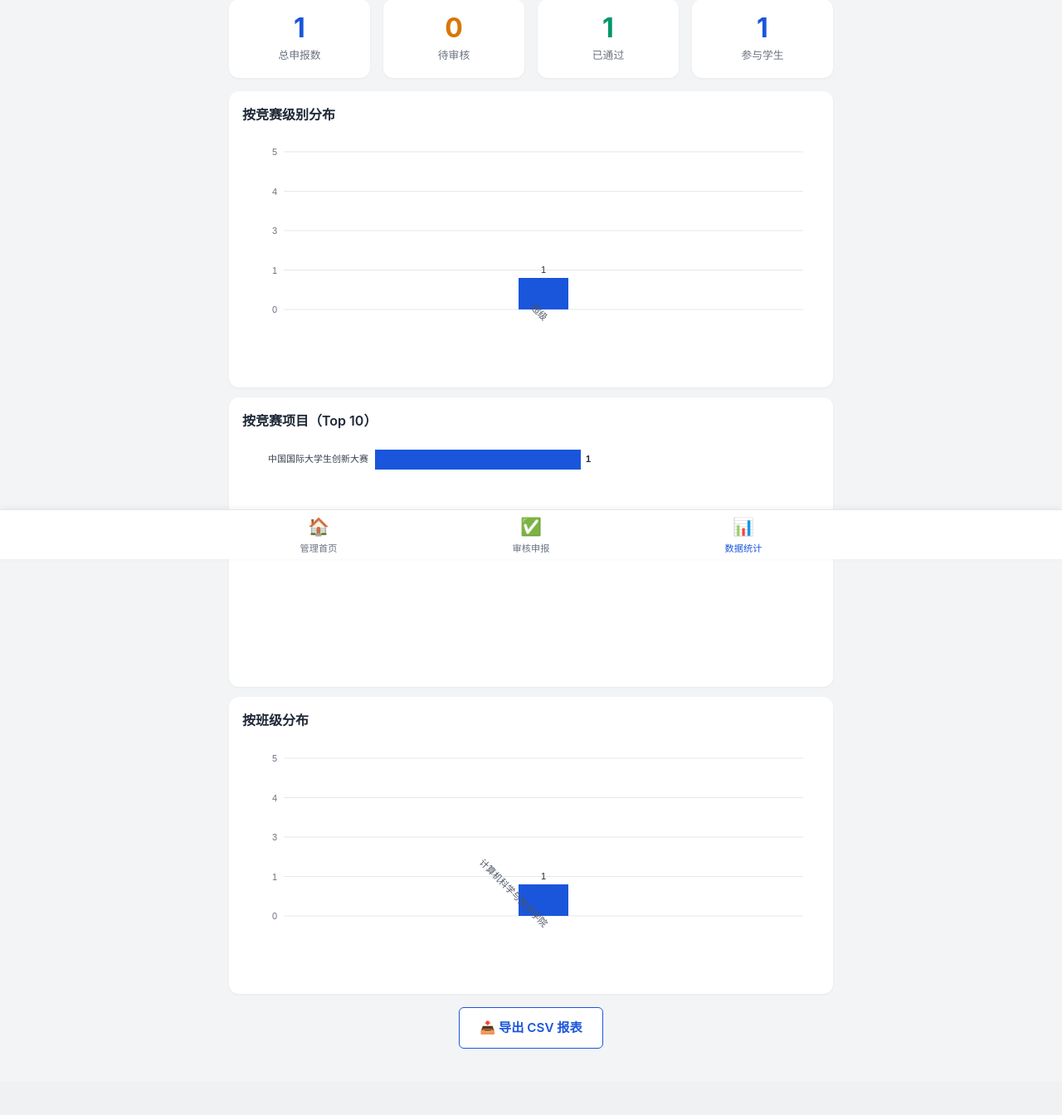
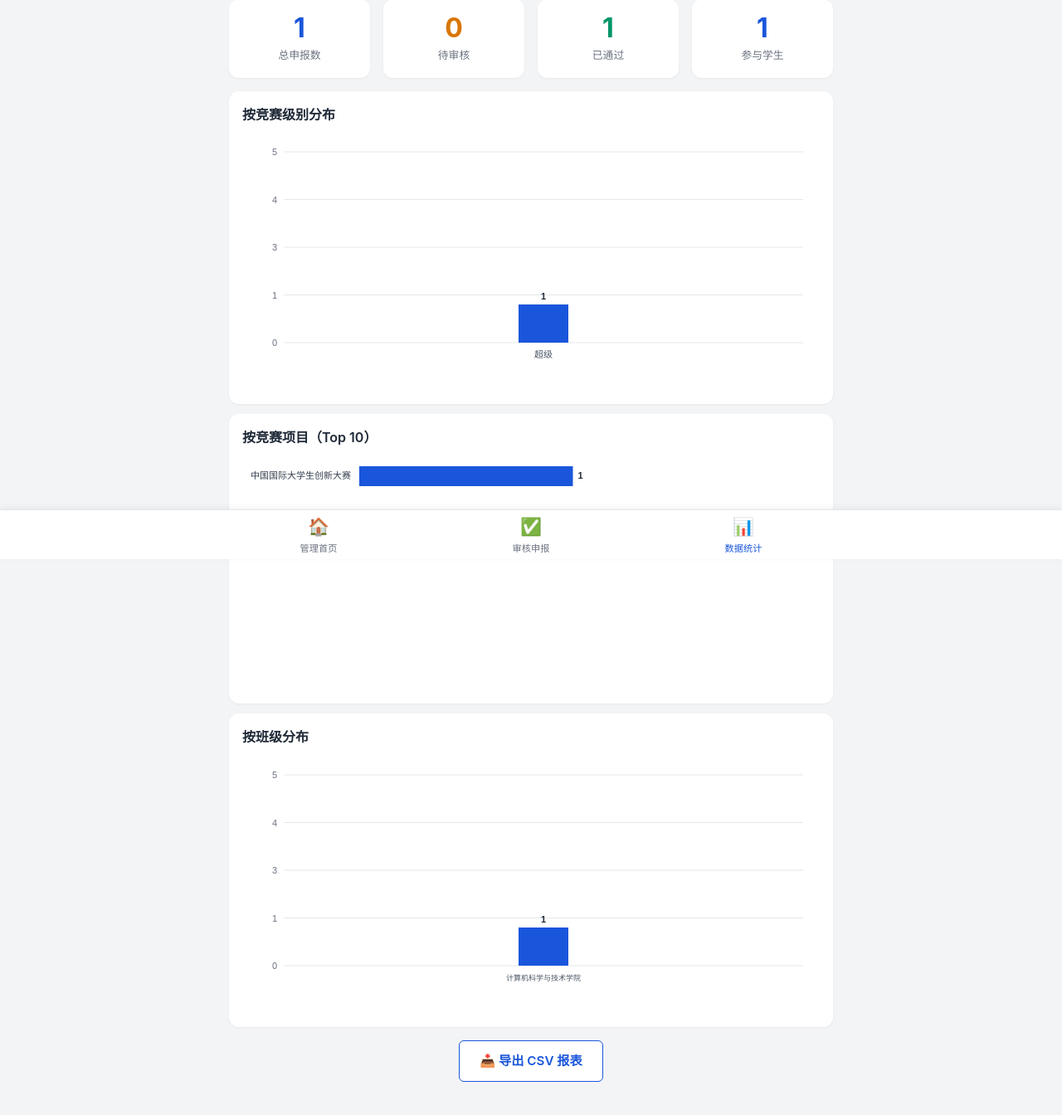
Before and after one commit to Zzzzr0950/competition-platform, a Flask app: page /admin/statistics in a window 1280 px wide. Shown: the part 126-1470 px from the top of the page at 83% size. Before the commit the page ends 1390 px from the top, so only its background shows below. Run offline with Flask 3, Linux system fonts and the light colour scheme; the visitor is signed in with stand-in values (Sample User, id 1); data comes from the database, SQL or seed files in the repository; tables that the repository leaves empty hold one stand-in row (values such as "Sample post").

Commit message:
fix: 统计图表标签优化 — 水平显示、动态左间距、自适应字号
- 按级别/按班级图表：标签改为水平居中显示，移除45°倾斜，字号根据柱子宽度自适应
- 按竞赛项目图表：左侧留白动态计算（measureText），最长名称也不会被遮挡
- 所有标签完整显示，不截断

Co-Authored-By: Claude <noreply@anthropic.com>

```diff
--- a/static/js/statistics.js
+++ b/static/js/statistics.js
@@ -101,7 +101,8 @@ function loadByClass() {
 }
 
 /**
- * Vertical bar chart
+ * Vertical bar chart — used by "按竞赛级别" and "按班级"
+ * Labels are horizontal, font auto-shrinks to fit bar width
  */
 function drawBarChart(containerId, data, labelKey, valueKey, colorMap) {
     var container = document.getElementById(containerId);
@@ -109,9 +110,9 @@ function drawBarChart(containerId, data, labelKey, valueKey, colorMap) {
 
     var canvas = document.createElement('canvas');
     canvas.width = container.clientWidth || 350;
-    canvas.height = 280;
+    canvas.height = 300;
     canvas.style.width = '100%';
-    canvas.style.height = '280px';
+    canvas.style.height = '300px';
     container.innerHTML = '';
     container.appendChild(canvas);
 
@@ -127,7 +128,7 @@ function drawBarChart(containerId, data, labelKey, valueKey, colorMap) {
     var ctx = canvas.getContext('2d');
     if (!ctx) { container.innerHTML = '<div style="text-align:center;padding:20px;color:#9ca3af;">浏览器不支持 Canvas</div>'; return; }
 
-    var padding = { top: 20, right: 20, bottom: 70, left: 50 };
+    var padding = { top: 20, right: 20, bottom: 50, left: 50 };
     var chartW = canvas.width - padding.left - padding.right;
     var chartH = canvas.height - padding.top - padding.bottom;
 
@@ -135,6 +136,9 @@ function drawBarChart(containerId, data, labelKey, valueKey, colorMap) {
     maxVal = Math.ceil(maxVal * 1.2 / 5) * 5 || 10;
     var barWidth = Math.min(60, chartW / data.length * 0.7);
     var gap = (chartW - barWidth * data.length) / (data.length + 1);
+
+    // Auto-fit label font: smaller for more bars, but at least 9px
+    var labelFontSize = Math.max(9, Math.min(11, barWidth * 0.85 / (data[0] ? (data[0][labelKey] || '').length : 1)));
 
     // Grid lines
     ctx.strokeStyle = '#e5e7eb';
@@ -155,38 +159,33 @@ function drawBarChart(containerId, data, labelKey, valueKey, colorMap) {
     data.forEach(function(d, i) {
         var x = padding.left + gap + i * (barWidth + gap);
         var barH = (d[valueKey] / maxVal) * chartH;
-        var y = padding.top + chartH - barH;
+        var barY = padding.top + chartH - barH;
 
         var defaultColors = ['#1a56db', '#2563eb', '#3b82f6', '#60a5fa', '#93c5fd',
                              '#f59e0b', '#f97316', '#ef4444', '#8b5cf6', '#10b981'];
         var color = colorMap[d[labelKey]] || defaultColors[i % defaultColors.length];
 
         ctx.fillStyle = color;
-        ctx.fillRect(x, y, barWidth, barH);
+        ctx.fillRect(x, barY, barWidth, barH);
 
         // Value on top
         ctx.fillStyle = '#1f2937';
-        ctx.font = '11px sans-serif';
+        ctx.font = 'bold 11px sans-serif';
         ctx.textAlign = 'center';
-        ctx.fillText(d[valueKey], x + barWidth / 2, y - 6);
+        ctx.fillText(d[valueKey], x + barWidth / 2, barY - 6);
 
-        // Label below — 倾斜45度完整显示班级名/竞赛级别
-        ctx.save();
+        // Label below — 水平居中，缩小字号，完整显示
         ctx.fillStyle = '#4b5563';
-        ctx.font = '11px sans-serif';
-        ctx.textAlign = 'right';
+        ctx.font = labelFontSize + 'px sans-serif';
+        ctx.textAlign = 'center';
         var labelText = d[labelKey] || '';
-        var labelX = x + barWidth / 2;
-        var labelY = padding.top + chartH + 14;
-        ctx.translate(labelX, labelY);
-        ctx.rotate(Math.PI / 4);
-        ctx.fillText(labelText, 0, 0);
-        ctx.restore();
+        ctx.fillText(labelText, x + barWidth / 2, padding.top + chartH + 18);
     });
 }
 
 /**
  * Horizontal bar chart for competition names
+ * Left padding auto-calculated to fit the longest name
  */
 function drawHorizontalBarChart(containerId, labels, values) {
     var container = document.getElementById(containerId);
@@ -212,7 +211,17 @@ function drawHorizontalBarChart(containerId, labels, values) {
     var ctx = canvas.getContext('2d');
     if (!ctx) { container.innerHTML = '<div style="text-align:center;padding:20px;color:#9ca3af;">浏览器不支持 Canvas</div>'; return; }
 
-    var padding = { top: 10, right: 40, bottom: 10, left: 160 };
+    // Calculate left padding from longest label (Chinese char ≈ 12px at 11px font)
+    var labelFontSize = 11;
+    var maxLabelWidth = 0;
+    ctx.font = labelFontSize + 'px sans-serif';
+    labels.forEach(function(l) {
+        var w = ctx.measureText(l).width;
+        if (w > maxLabelWidth) maxLabelWidth = w;
+    });
+    var leftPadding = Math.max(100, Math.min(200, maxLabelWidth + 20));
+
+    var padding = { top: 10, right: 40, bottom: 10, left: leftPadding };
     var chartW = canvas.width - padding.left - padding.right;
     var barH = Math.min(24, (canvas.height - padding.top - padding.bottom) / labels.length - 4);
     var gap = 4;
@@ -224,11 +233,11 @@ function drawHorizontalBarChart(containerId, labels, values) {
         var y = padding.top + i * (barH + gap);
         var w = (values[i] / maxVal) * chartW;
 
-        // Label
+        // Label — right-aligned, fits within leftPadding
         ctx.fillStyle = '#374151';
-        ctx.font = '11px sans-serif';
+        ctx.font = labelFontSize + 'px sans-serif';
         ctx.textAlign = 'right';
-        ctx.fillText(label, padding.left - 8, y + barH / 2 + 3);
+        ctx.fillText(label, padding.left - 10, y + barH / 2 + 3);
 
         // Bar
         var colors = ['#1a56db', '#2563eb', '#3b82f6', '#60a5fa', '#93c5fd',
--- a/templates/admin/statistics.html
+++ b/templates/admin/statistics.html
@@ -55,5 +55,5 @@
 {% endblock %}
 
 {% block extra_js %}
-<script src="{{ url_for('static', filename='js/statistics.js') }}?v=20260707"></script>
+<script src="{{ url_for('static', filename='js/statistics.js') }}?v=20260707b"></script>
 {% endblock %}
```
